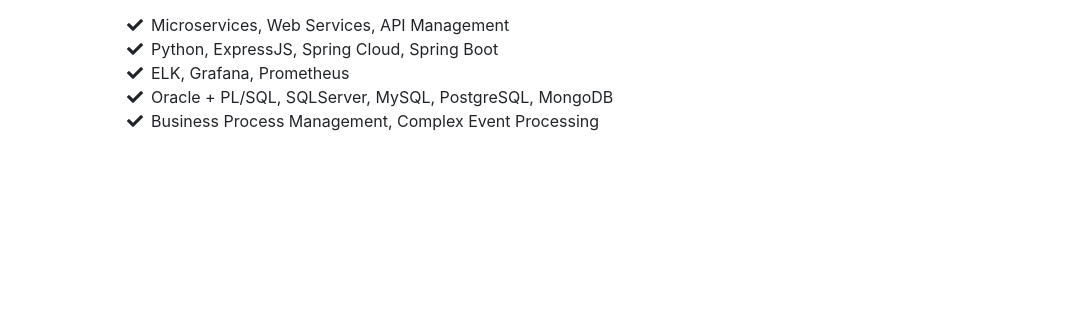
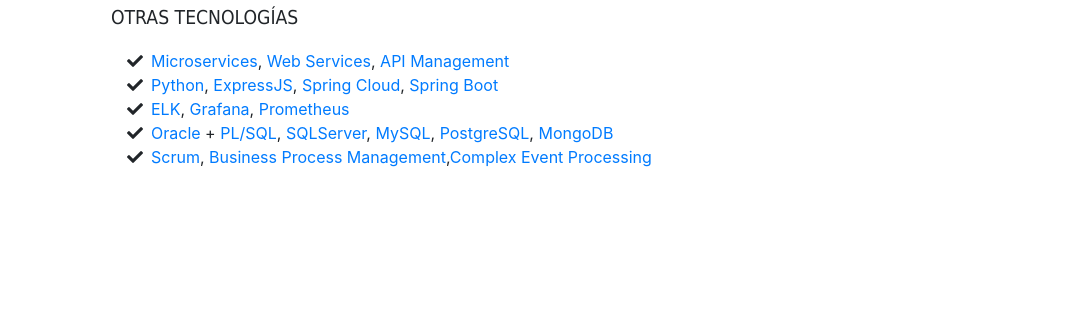
Before and after one commit to alberto-martinez-zurita/alberto-martinez-zurita.github.io, a website with bundled scripts: page index.html in a window 1280 px wide. Shown: the part 6353-6682 px from the top of the page, without its empty margins (209-1280 px from the left). Built offline with nearby package versions, Linux system fonts and the light colour scheme; a web font is replaced by a local one.

Commit message:
links tecnologias

```diff
--- a/index.html
+++ b/index.html
@@ -337,7 +337,7 @@
           <a href="https://es.reactjs.org/" target="_blank"><li class="list-inline-item"><i class="fab fa-react"></i></li></a>
           <a href="https://nodejs.org/es/" target="_blank"><li class="list-inline-item"><i class="fab fa-node-js"></i></li></a>
           <a href="https://www.npmjs.com/" target="_blank"><li class="list-inline-item"><i class="fab fa-npm"></i></li></a>
-          <a href="https://www.php.net/" target="_blank"><li class="list-inline-item"><i class="fab fa-php"></i></li></a>
+          <br>  <a href="https://www.php.net/" target="_blank"><li class="list-inline-item"><i class="fab fa-php"></i></li></a>
           <a href="https://www.java.com/es/" target="_blank"><li class="list-inline-item"><i class="fab fa-java"></i></li></a>
           <a href="https://github.com/" target="_blank"><li class="list-inline-item"><i class="fab fa-github"></i></li></a>
           <a href="https://jenkins.io/" target="_blank"><li class="list-inline-item"><i class="fab fa-jenkins"></i></li></a>
@@ -350,20 +350,20 @@
         <ul class="fa-ul mb-0">
           <li>
             <i class="fa-li fa fa-check"></i>
-            Microservices, Web Services, API Management</li>
+            <a href="https://microservices.io/" target="_blank">Microservices</a>, <a href="https://es.wikipedia.org/wiki/Servicio_web">Web Services</a>, <a href="https://es.wikipedia.org/wiki/API_management" target="_blank">API Management</a></li>
           <li>
           <li>
             <i class="fa-li fa fa-check"></i>
-            Python, ExpressJS, Spring Cloud, Spring Boot</li>
+            <a href="https://www.python.org/" target="_blank">Python</a>, <a href="https://expressjs.com/es/" target="_blank">ExpressJS</a>, <a href="https://spring.io/projects/spring-cloud" target="_blank">Spring Cloud</a>, <a href="https://spring.io/projects/spring-boot" target="_blank">Spring Boot</a></li>
           <li>
             <i class="fa-li fa fa-check"></i>
-            ELK, Grafana, Prometheus</li>
+            <a href="https://www.elastic.co/es/what-is/elk-stack" target="_blank">ELK</a>, <a href="https://grafana.com/" target="_blank">Grafana</a>, <a href="https://prometheus.io/" target="_blank">Prometheus</a></li>
           <li>
             <i class="fa-li fa fa-check"></i>
-            Oracle + PL/SQL, SQLServer, MySQL, PostgreSQL, MongoDB</li>
+            <a href="https://www.oracle.com/es/database/" target="_blank">Oracle</a> + <a href="https://www.oracle.com/es/database/technologies/appdev/plsql.html" target="_blank">PL/SQL</a>, <a href="https://www.microsoft.com/es-es/sql-server/" target="_blank">SQLServer</a>, <a href="https://www.mysql.com/" target="_blank">MySQL</a>, <a href="https://www.postgresql.org/" target="_blank">PostgreSQL</a>, <a href="https://www.mongodb.com/es" target="_blank">MongoDB</a></li>
           <li>
             <i class="fa-li fa fa-check"></i>
-            Business Process Management, Complex Event Processing</li>
+            <a href="https://scrum.org" target="_blank">Scrum</a>, <a href="https://en.wikipedia.org/wiki/Business_process_management" target="_blank">Business Process Management</a>,<a href="https://en.wikipedia.org/wiki/Complex_event_processing" target="_blank">Complex Event Processing</a></li>
         </ul>
       </div>
 
```
